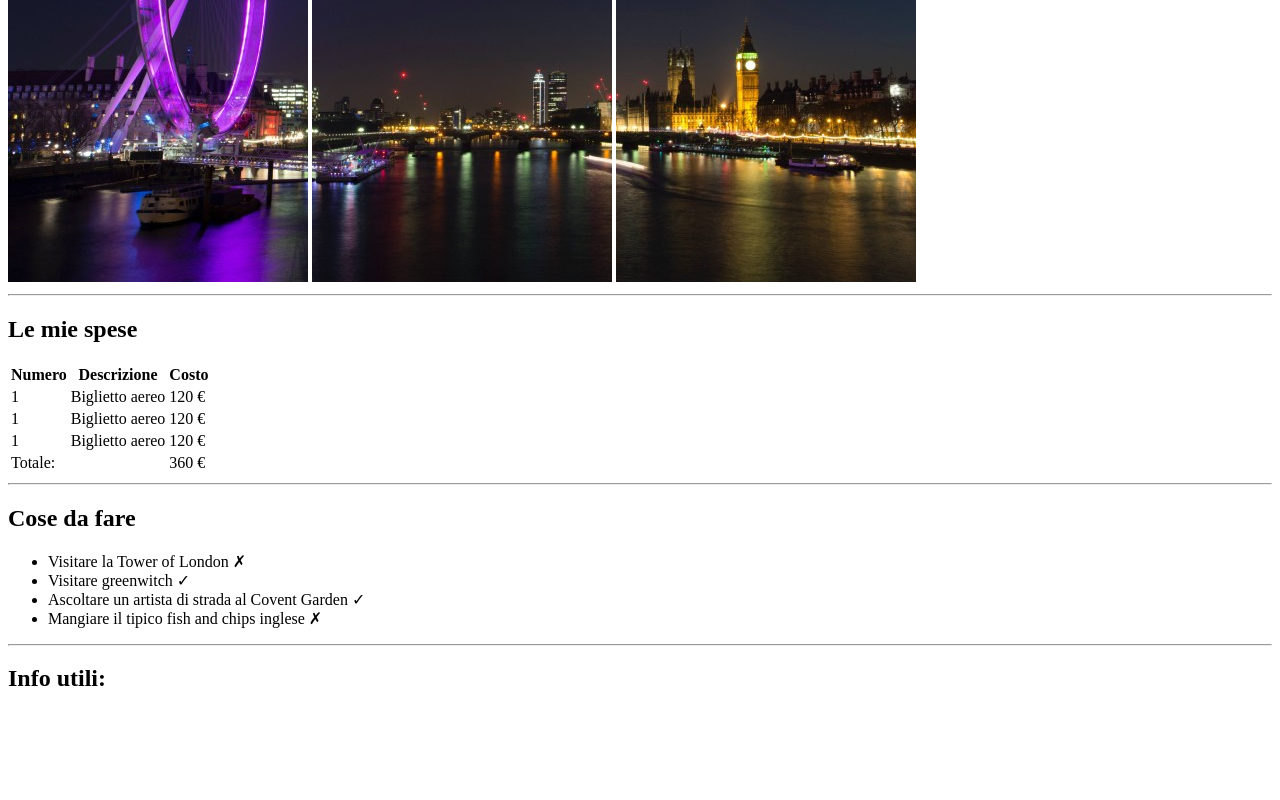
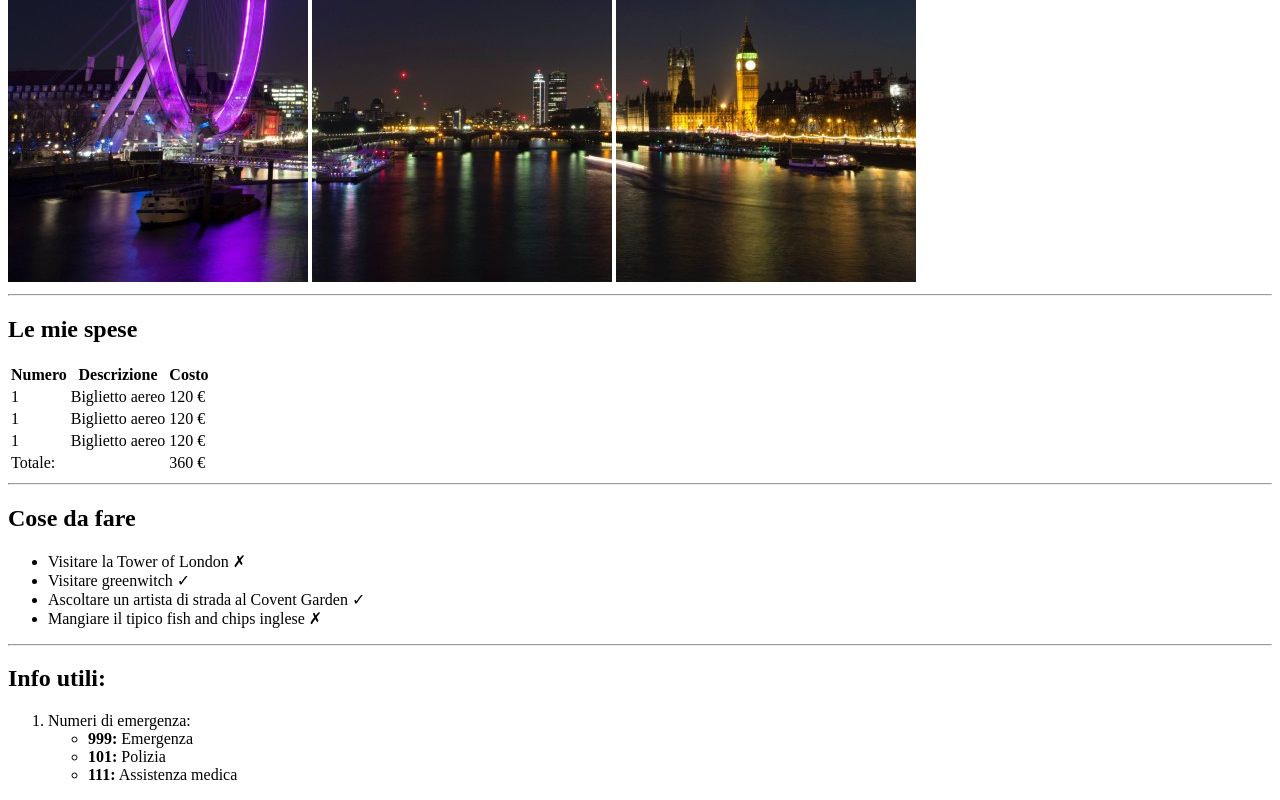
Before and after one commit to Marcomagnano93/html-london-trip, a plain HTML site: page index.html in a window 1280 px wide. Shown: the part 398-1198 px from the top of the page. Before the commit the page ends 1110 px from the top, so only its background shows below. Drawn offline with Linux system fonts and the light colour scheme.

Commit message:
ADD: li 1 + first ul

```diff
--- a/index.html
+++ b/index.html
@@ -74,6 +74,16 @@
 
     <footer>
         <h2>Info utili:</h2>
+
+        <ol>
+            <li>Numeri di emergenza:
+                <ul>
+                    <li><strong>999:</strong> Emergenza</li>
+                    <li><strong>101:</strong> Polizia</li>
+                    <li><strong>111:</strong> Assistenza medica</li>
+                </ul>
+            </li>
+        </ol>
     </footer>
 </body>
 </html>
```
